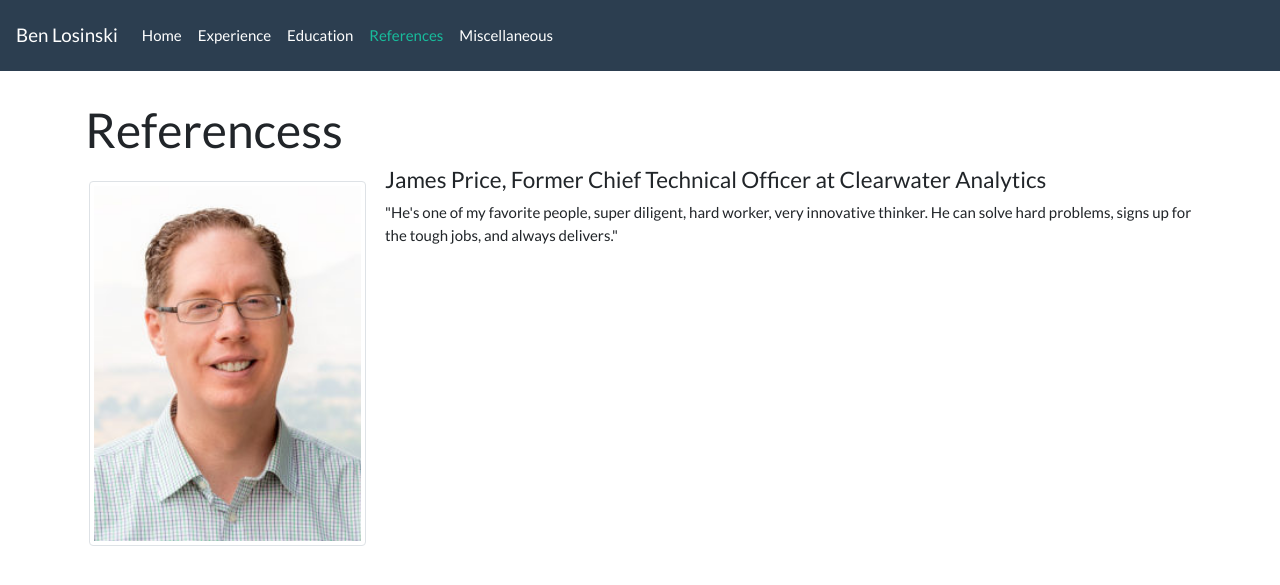
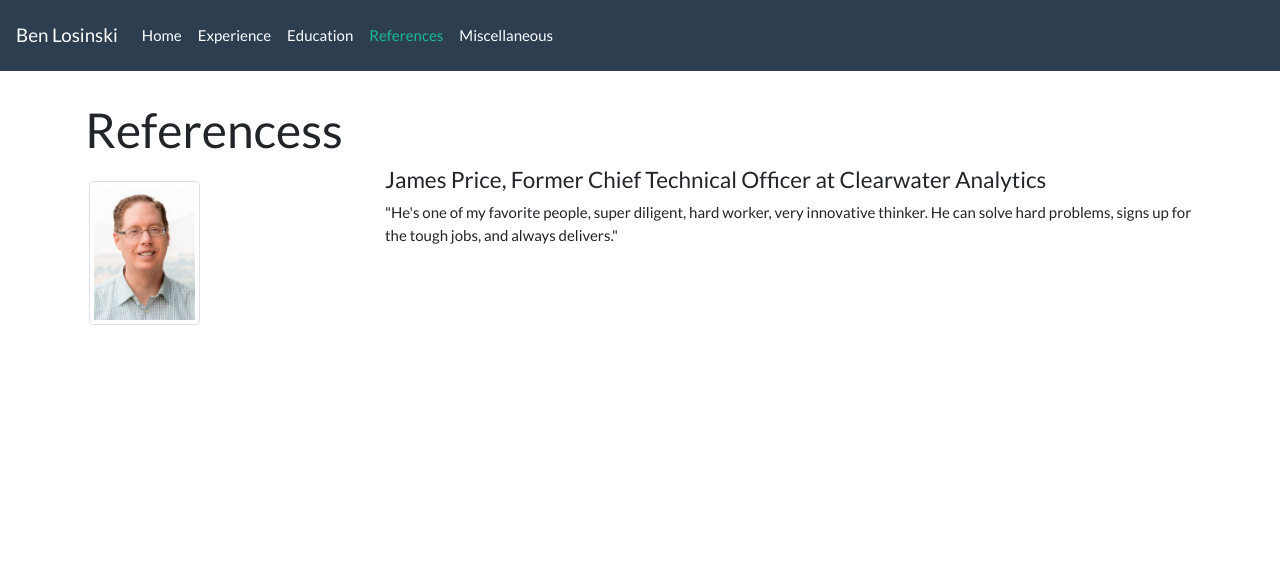
Before and after one commit to benlosinski/benlosinski.github.io, a Jekyll site: the page built from References.html, in a window 1280 px wide. Shown: the top 585 px of the page. Built offline with Jekyll 4.4.1, drawn with Linux system fonts in a browser that asks for light colours.

Commit message:
Update References.html

```diff
--- a/References.html
+++ b/References.html
@@ -8,7 +8,7 @@
 <h1>Referencess</h1>
 
 <div style="min-height: 300px">
-  <img class="img-thumbnail image-left" style="width:25%"  src="{{ '/assets/James.jpg' | prepend: site.baseurl }}"/>
+  <img class="img-thumbnail image-left" style="width:10%"  src="{{ '/assets/James.jpg' | prepend: site.baseurl }}"/>
   <div class="comment-right">
     <h4>James Price, Former Chief Technical Officer at Clearwater Analytics</h4>
     <p>
```
